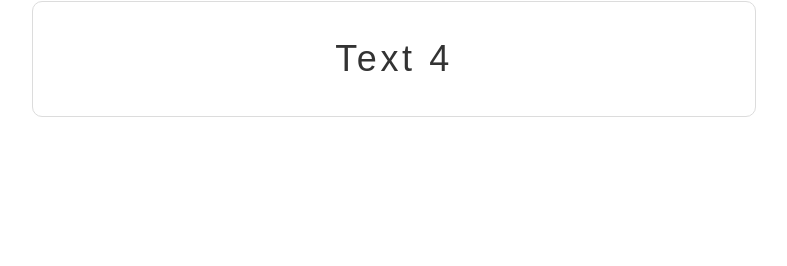
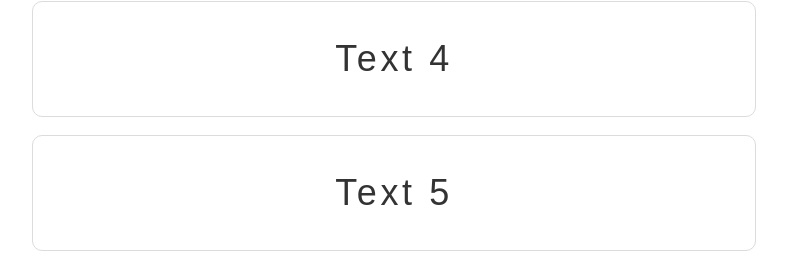
Before and after one commit to Marinarium/call-fox, a website: page index.html in a window 1280 px wide. Shown: the part 544-810 px from the top of the page, without its empty margins (246-1033 px from the left). Drawn offline with Linux system fonts and the light colour scheme.

Commit message:
add text

```diff
--- a/index.html
+++ b/index.html
@@ -13,6 +13,7 @@
       <p id="text2" class="colorful-js">Text 2</p>
       <p id="text3" class="colorful-js">Text 3</p>
       <p id="text4" class="colorful-js">Text 4</p>
+      <p id="text5" class="colorful-js">Text 5</p>
     </div>
     <script type="module" src="src/lesson-4/05.js"></script>
   </body>
```
